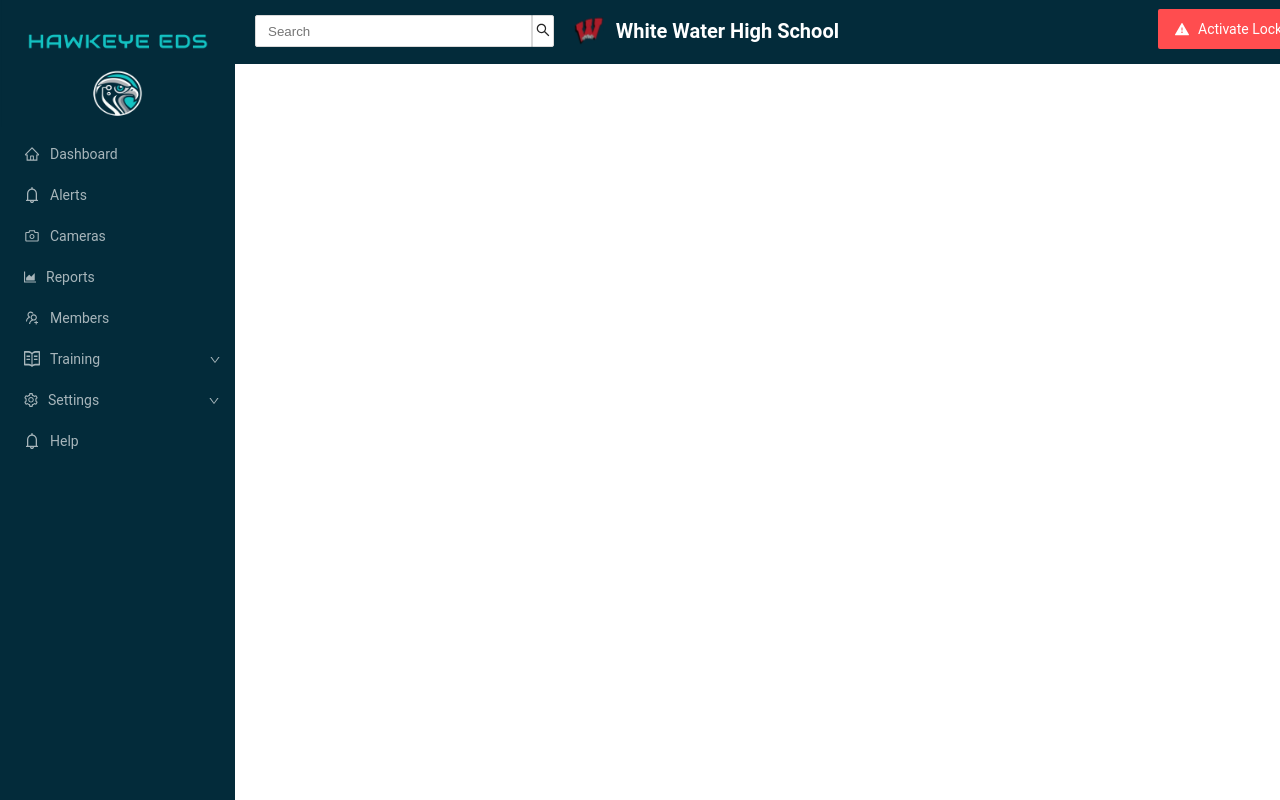
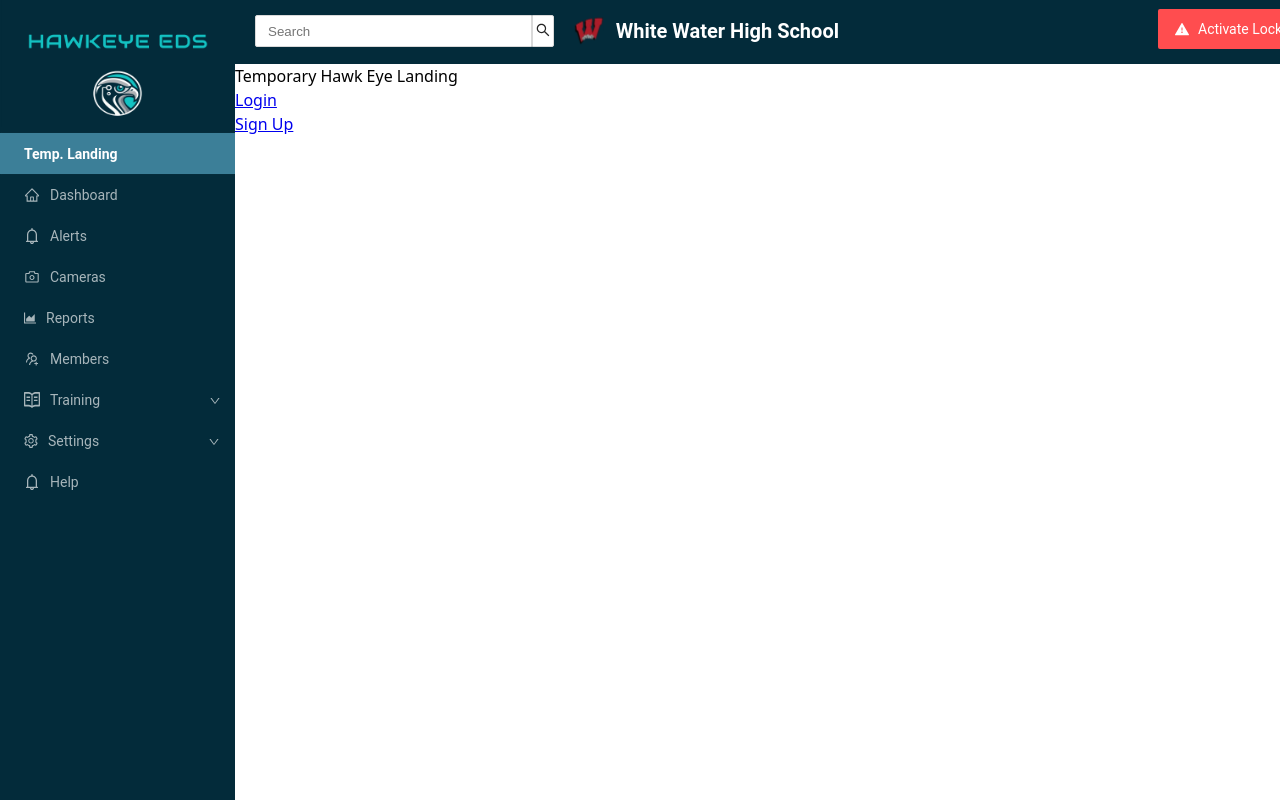
Before and after one commit to Svmorgan5/Hawkeye, a React (Vite) app in the folder hawkEye-frontend/: page /landing in a window 1280 px wide. Built offline with nearby package versions, Linux system fonts and the light colour scheme; the HTML template or start-up script is replaced by a standard one.

Commit message:
added temporary landing page into NavBar. This will allow easy access to the sign up and login pages, until we get the Figma for the real landing page.

```diff
--- a/hawkEye-frontend/src/App.tsx
+++ b/hawkEye-frontend/src/App.tsx
@@ -12,6 +12,7 @@ import Reports from './components/Reports/Reports';
 import Members from './components/Members/Members';
 import Help from './components/Help/Help';
 import Header from './Header/Header';
+import Landing from './pages/LandingPage/Landing'
 
 function App() {
   return (
@@ -33,6 +34,7 @@ function App() {
                 <Route path="/reports" element={<Reports />} />
                 <Route path="/members" element={<Members />} />
                 <Route path="/help" element={<Help />} />
+                <Route path='/landing' element={<Landing />}/>
 
 
               </Routes>
--- a/hawkEye-frontend/src/components/NavBar/NavBar.tsx
+++ b/hawkEye-frontend/src/components/NavBar/NavBar.tsx
@@ -8,6 +8,10 @@ const NavBar:React.FC = () =>{
     return(
         <div className='menu'>
         <div ><img className='logo' src="src\assets\logo.png"></img></div>
+        <NavLink className='menu-item' to='/Landing'>
+
+            Temp. Landing
+        </NavLink>
         <NavLink className='menu-item' to='/Dashboard'>
             <svg width="16" height="14" viewBox="0 0 16 14" fill="none" xmlns="http://www.w3.org/2000/svg">
             <path d="M14.7894 6.89164L8.75192 0.857266L8.34723 0.452578C8.25502 0.360979 8.13033 0.30957 8.00036 0.30957C7.87039 0.30957 7.74569 0.360979 7.65348 0.452578L1.2113 6.89164C1.11681 6.98576 1.04214 7.09784 0.991689 7.22129C0.941237 7.34474 0.916026 7.47704 0.917545 7.61039C0.923795 8.16039 1.38161 8.59945 1.93161 8.59945H2.59567V13.6885H13.405V8.59945H14.0832C14.3504 8.59945 14.6019 8.49477 14.791 8.3057C14.8841 8.21291 14.9578 8.10257 15.008 7.98107C15.0581 7.85957 15.0837 7.72933 15.0832 7.59789C15.0832 7.33227 14.9785 7.0807 14.7894 6.89164ZM8.87536 12.5635H7.12536V9.37602H8.87536V12.5635ZM12.28 7.47445V12.5635H9.87536V9.00102C9.87536 8.6557 9.59567 8.37602 9.25036 8.37602H6.75036C6.40505 8.37602 6.12536 8.6557 6.12536 9.00102V12.5635H3.72067V7.47445H2.22067L8.00192 1.69789L8.36286 2.05883L13.7816 7.47445H12.28Z" fill="white"/>
--- /dev/null
+++ b/hawkEye-frontend/src/pages/LandingPage/Landing.tsx
@@ -0,0 +1,13 @@
+import React, { useEffect, useState } from 'react';
+const Landing:React.FC = () => {
+
+  return (
+    <>
+    Temporary Hawk Eye Landing <br></br>
+    <a href="/signin">Login</a><br></br>
+    <a href="/register">Sign Up</a>
+    </>
+  )
+};
+
+export default Landing;
```
Also changed, not shown: hawkEye-frontend/src/pages/LandingPage/Landing.css (added).
